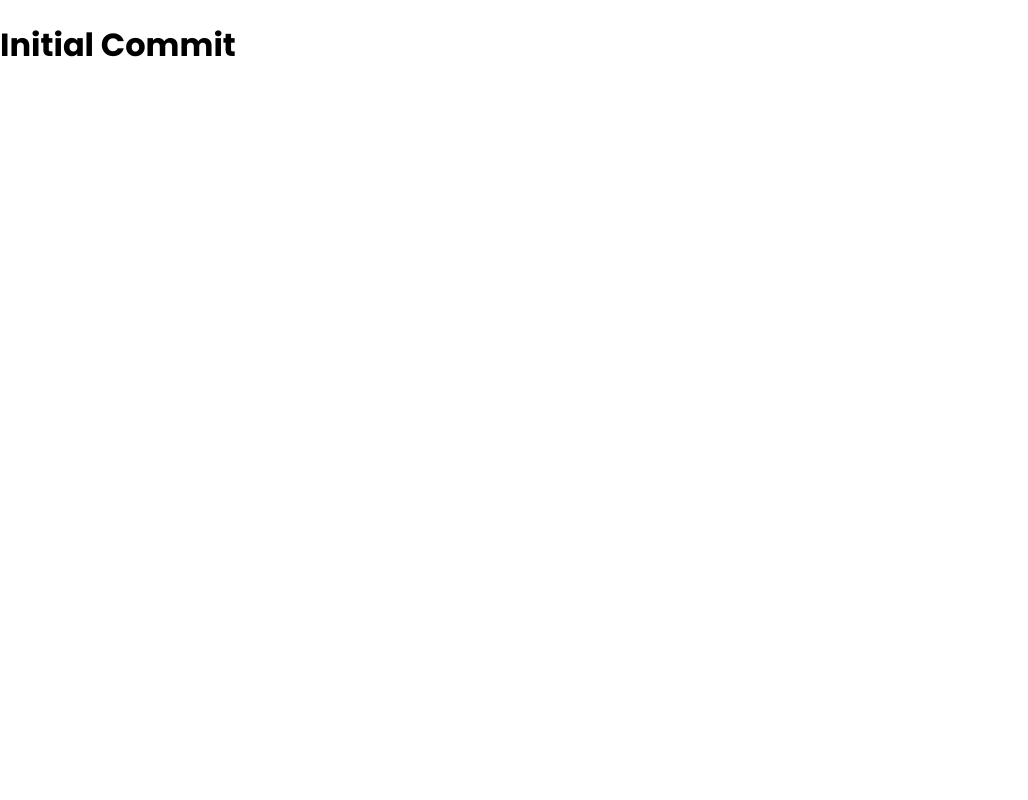
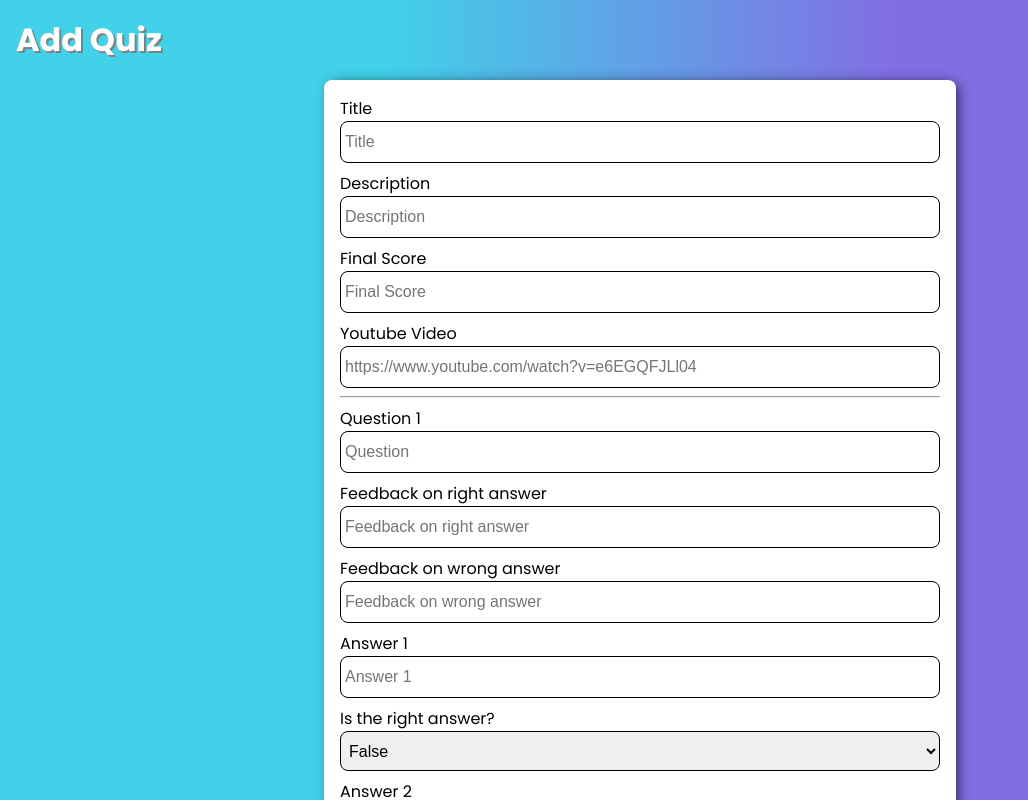
Before and after one commit to AhmedBelal15/react-quiz-creator-task, a React (Create React App) app: page /addquiz in a window 1280 px wide. Shown: the top 800 px of the page, without its empty margins (0-1028 px from the left). Built offline with nearby package versions, Linux system fonts and the light colour scheme.

Commit message:
feat: add new quiz

```diff
--- a/package.json
+++ b/package.json
@@ -6,6 +6,7 @@
     "@testing-library/jest-dom": "^5.11.4",
     "@testing-library/react": "^11.1.0",
     "@testing-library/user-event": "^12.1.10",
+    "nanoid": "^3.1.25",
     "react": "^17.0.2",
     "react-dom": "^17.0.2",
     "react-router-dom": "^5.3.0",
--- a/src/App.js
+++ b/src/App.js
@@ -1,8 +1,12 @@
-
+import AddQuiz from "./pages/AddQuiz/AddQuiz";
+import { Route, Switch } from "react-router-dom";
 function App() {
   return (
     <div>
-      <h1>Initial Commit</h1>
+      <Switch>
+      <Route path='/addquiz' component={AddQuiz} />
+      <Route render={()=><h1>404 Not Found </h1>} />
+      </Switch>
     </div>
   );
 }
--- a/src/components/Select/Select.jsx
+++ b/src/components/Select/Select.jsx
@@ -8,7 +8,7 @@ const Select = ({ options, width, height, ...props }) => {
       {...props}
     >
         {options.map(option =>{
-            return <option value={option.value}>{option.text}</option>
+            return <option key={option.value} value={option.value}>{option.text}</option>
         })}
     </select>
   );
--- a/src/index.css
+++ b/src/index.css
@@ -3,4 +3,10 @@ body {
   font-family: 'Poppins', sans-serif;
   -webkit-font-smoothing: antialiased;
   -moz-osx-font-smoothing: grayscale;
+  background: linear-gradient(
+    90deg,
+    rgba(65, 209, 233, 1) 0%,
+    rgba(65, 209, 233, 1) 30%,
+    rgba(130, 110, 227, 1) 70%
+  );
 }
--- a/src/index.js
+++ b/src/index.js
@@ -1,8 +1,8 @@
 import React from "react";
 import ReactDOM from "react-dom";
+import { BrowserRouter as Router } from "react-router-dom";
 import "./index.css";
 import App from "./App";
-import { BrowserRouter as Router } from "react-router-dom";
 
 ReactDOM.render(
   <React.StrictMode>
--- /dev/null
+++ b/src/pages/AddQuiz/AddQuiz.jsx
@@ -0,0 +1,115 @@
+import { useHistory } from "react-router-dom";
+import FormElement from "../../components/FormElement/FormElement";
+import TextField from "../../components/TextField/TextField";
+import useQuiz from "./hooks/useQuiz";
+import Button from "../../components/Button/Button";
+import styles from "./add-quiz.module.css";
+import QuestionForm from "./QuestionForm/QuestionForm";
+import useQuestions from "./hooks/useQuestions";
+import handleSubmit from "./handleSubmit";
+
+const AddQuiz = () => {
+  const [quizData, setQuizData] = useQuiz();
+  const handleQuizChange = (e) => {
+    setQuizData((prevState) => {
+      return { ...prevState, [e.target.name]: e.target.value };
+    });
+  };
+
+  const [questions, setQuestions, handleAddQuestion] = useQuestions();
+
+  const history = useHistory();
+  return (
+    <>
+      <h1 className={styles["header"]}>Add Quiz</h1>
+
+      <form
+        onSubmit={(e) => {
+          handleSubmit(e, quizData, questions, history);
+        }}
+        className={styles["form"]}
+      >
+        <FormElement>
+          <label htmlFor="title">Title</label>
+          <TextField
+            name="title"
+            id="title"
+            placeholder="Title"
+            value={quizData.title}
+            onChange={handleQuizChange}
+            required
+          />
+        </FormElement>
+
+        <FormElement>
+          <label htmlFor="description">Description</label>
+          <TextField
+            name="description"
+            id="description"
+            placeholder="Description"
+            value={quizData.description}
+            onChange={handleQuizChange}
+            required
+          />
+        </FormElement>
+
+        <FormElement>
+          <label htmlFor="final-score">Final Score</label>
+          <TextField
+            name="score"
+            id="final-score"
+            placeholder="Final Score"
+            value={quizData.score}
+            onChange={(e) => {
+              if (/^[0-9]+$/.test(e.target.value) || e.target.value === "") {
+                handleQuizChange(e);
+              }
+            }}
+            required
+          />
+        </FormElement>
+
+        <FormElement>
+          <label htmlFor="url">Youtube Video</label>
+          <TextField
+            name="url"
+            id="url"
+            placeholder="https://www.youtube.com/watch?v=e6EGQFJLl04"
+            type="url"
+            value={quizData.url}
+            onChange={handleQuizChange}
+            required
+          />
+        </FormElement>
+        <hr />
+
+        {questions.map((values, index) => {
+          return (
+            <div key={index}>
+              <QuestionForm
+                values={values}
+                index={index}
+                setQuestions={setQuestions}
+              />
+            </div>
+          );
+        })}
+        <div className={styles["btn-container"]}>
+          <Button
+            width="48%"
+            onClick={handleAddQuestion}
+            type="button"
+            background="#41d1e9"
+          >
+            Add More Questions
+          </Button>
+          <Button width="48%" type="submit">
+            Submit
+          </Button>
+        </div>
+      </form>
+    </>
+  );
+};
+
+export default AddQuiz;
--- /dev/null
+++ b/src/pages/AddQuiz/QuestionForm/QuestionForm.jsx
@@ -0,0 +1,101 @@
+import TextField from "../../../components/TextField/TextField";
+import FormElement from "../../../components/FormElement/FormElement";
+import Select from "../../../components/Select/Select";
+
+const QuestionForm = ({ values, index, setQuestions }) => {
+  const handleChange = (e) => {
+    setQuestions((prevState) => {
+      const newValue = { ...values, [e.target.name]: e.target.value };
+      const stateCopy = [...prevState];
+      stateCopy[index] = newValue;
+      return [...stateCopy];
+    });
+  };
+
+  const handleAnswerChange = (e, i) => {
+    setQuestions((prevState) => {
+      const newValue = {
+        ...values.answers[i],
+        [e.target.name]: e.target.value,
+      };
+      const stateCopy = [...prevState];
+      stateCopy[index].answers[i] = newValue;
+      return [...stateCopy];
+    });
+  };
+  const qOptions = [
+    { text: "True", value: true },
+    { text: "False", value: false },
+  ];
+  return (
+    <>
+      <FormElement>
+        <label htmlFor="text">Question {index+1}</label>
+        <TextField
+          name="text"
+          id="text"
+          placeholder="Question"
+          value={values.text}
+          onChange={handleChange}
+          required
+        />
+      </FormElement>
+
+      <FormElement>
+        <label htmlFor="feedback_true">Feedback on right answer</label>
+        <TextField
+          name="feedback_true"
+          id="feedback_true"
+          placeholder="Feedback on right answer"
+          value={values.feedback_true}
+          onChange={handleChange}
+          required
+        />
+      </FormElement>
+
+      <FormElement>
+        <label htmlFor="text">Feedback on wrong answer</label>
+        <TextField
+          name="feedback_false"
+          id="feedback_false"
+          placeholder="Feedback on wrong answer"
+          value={values.feedback_false}
+          onChange={handleChange}
+          required
+        />
+      </FormElement>
+
+      {values.answers.map((values, index) => {
+        return (
+          <div key={index + 10}>
+            <FormElement>
+              <label htmlFor={`ans${index + 1}`}>Answer {index + 1}</label>
+              <TextField
+                name="text"
+                id={`ans${index + 1}`}
+                placeholder={`Answer ${index + 1}`}
+                value={values.text}
+                onChange={(e) => handleAnswerChange(e, index)}
+                required
+              />
+            </FormElement>
+
+            <FormElement>
+              <label htmlFor={`ans${index + 1}`}>Is the right answer?</label>
+              <Select
+                value={values.is_true}
+                onChange={(e) => handleAnswerChange(e, index)}
+                name="is_true"
+                options={qOptions}
+                required={true}
+              />
+            </FormElement>
+          </div>
+        );
+      })}
+      <hr />
+    </>
+  );
+};
+
+export default QuestionForm;
--- /dev/null
+++ b/src/pages/AddQuiz/add-quiz.module.css
@@ -0,0 +1,21 @@
+.form {
+  width: 37.5rem;
+  margin: 0 auto;
+  background-color: white;
+  padding: 1rem;
+  border-radius: 0.5rem;
+  box-shadow: 4px 1px 14px -3px rgba(0, 0, 0, 0.75);
+  -webkit-box-shadow: 4px 1px 14px -3px rgba(0, 0, 0, 0.75);
+  -moz-box-shadow: 4px 1px 14px -3px rgba(0, 0, 0, 0.75);
+}
+
+.header {
+  color: hsl(0, 0%, 100%);
+  margin: 1rem;
+  text-shadow: 2px 2px hsl(0, 0%, 50%);
+}
+
+.btn-container{
+  display: flex;
+  justify-content: space-between;
+}
--- /dev/null
+++ b/src/pages/AddQuiz/handleSubmit.js
@@ -0,0 +1,49 @@
+const handleSubmit = async (e, quizData, questions, history) => {
+  e.preventDefault();
+  const body = {
+    ...quizData,
+    questions_answers: [...questions],
+  };
+
+  // check if more than one true exists for a question
+  for (let i = 0; i < questions.length; i++) {
+    let count = 0;
+    for (let j = 0; j < questions[i].answers.length; j++) {
+      if(questions[i].answers[j].is_true === "true"){
+        count+=1
+      }
+    }
+    if(count > 1){
+      return alert(`Question ${i+1} has more than one correct answer`)
+    }
+    if(count === 0) {
+      alert(`Question ${i+1} has no correct answers!`)
+    }
+  }
+
+
+  //Simulate Post Request
+  await new Promise((resolve) => setTimeout(() => resolve(), 1000));
+  /*
+  const response = await fetch(url, {
+      method: "POST",
+      headers: {"Content-Type": "application/json", Authorization: `Bearer AccessToken`},
+      body: JSON.stringify(body)
+  })
+  const data = await response.json()
+  **do something with data**
+  */
+
+  //Save quiz to localstorage
+  const oldData = JSON.parse(localStorage.getItem("quizzes"));
+  if (!oldData) {
+    localStorage.setItem("quizzes", JSON.stringify([body]));
+  } else if (oldData !== null && Array.isArray(oldData)) {
+    oldData.push(body);
+    localStorage.setItem("quizzes", JSON.stringify(oldData));
+  }
+  // reload the page after successful add
+  history.go(0)
+};
+
+export default handleSubmit;
--- /dev/null
+++ b/src/pages/AddQuiz/hooks/useQuestions.js
@@ -0,0 +1,46 @@
+import { useState } from "react";
+import { nanoid } from 'nanoid'
+
+const useQuestions = () => {
+  const initQuestionData = {
+    answer_id: null,
+    answers: [
+      {
+        id: nanoid(),
+        is_true: false,
+        text: "",
+      },
+      {
+        id: nanoid(),
+        is_true: false,
+        text: "",
+      },
+      {
+        id: nanoid(),
+        is_true: false,
+        text: "",
+      },
+      {
+        id: nanoid(),
+        is_true: false,
+        text: "",
+      },
+    ],
+    feedback_false: "",
+    feedback_true: "",
+    id: nanoid(),
+    text: "",
+  };
+
+  const [questions, setQuestions] = useState([{ ...initQuestionData }]);
+
+  const handleAddQuestion = () => {
+    setQuestions((prevState) => {
+      return [...prevState, { ...initQuestionData }];
+    });
+  };
+
+  return [questions, setQuestions, handleAddQuestion];
+};
+
+export default useQuestions;
--- /dev/null
+++ b/src/pages/AddQuiz/hooks/useQuiz.js
@@ -0,0 +1,18 @@
+import { useState } from "react";
+import { nanoid } from 'nanoid'
+
+const useQuiz = () => {
+  const [quizData, setQuizData] = useState({
+    created: new Date(),
+    description: "",
+    id: nanoid(),
+    modified: new Date(),
+    score: "",
+    title: "",
+    url: "",
+  });
+
+  return [quizData, setQuizData];
+};
+
+export default useQuiz;
```
Also changed, not shown: 1 other file (tests, documents, lock files or other folders).
